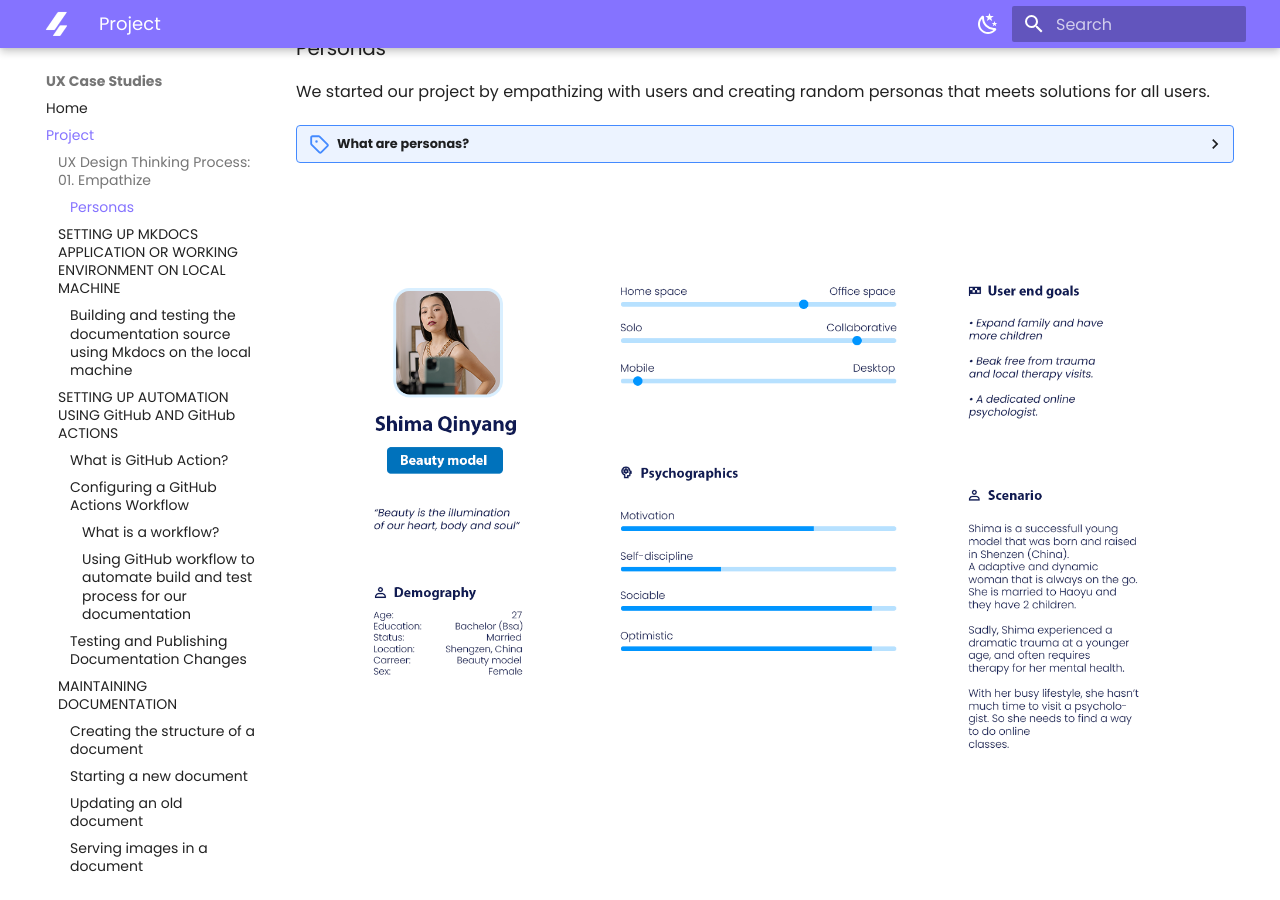
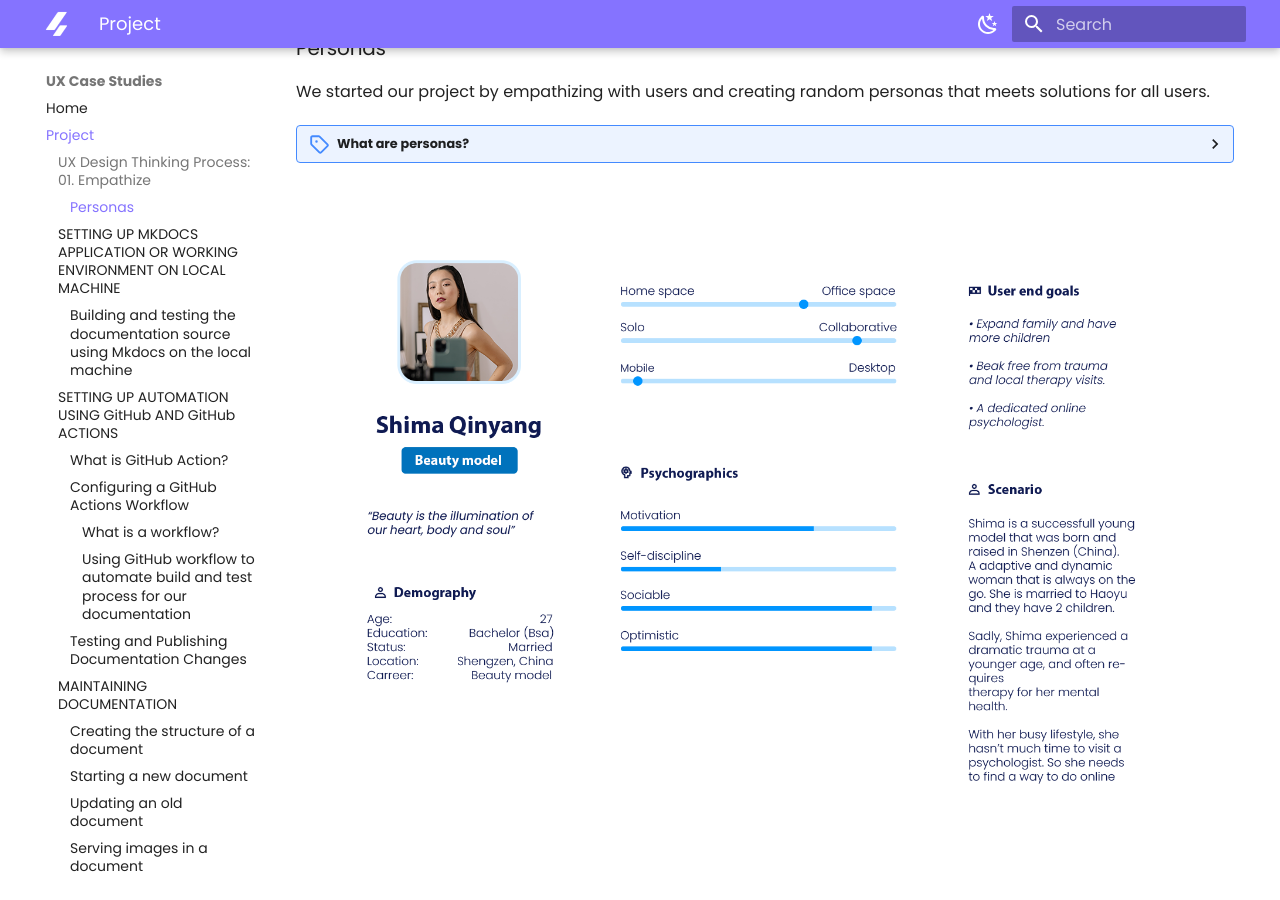
Before and after one commit to divstackio/docs-study, an MkDocs documentation site: the page built from docs/project.md, in a window 1280 px wide and 900 px high, scrolled down 716 px. Built offline with MkDocs 1.6.1 and Material for MkDocs 9.7.7, drawn with Linux system fonts in a browser that asks for light colours.

Commit message:
Update project.md

```diff
--- a/docs/project.md
+++ b/docs/project.md
@@ -35,7 +35,7 @@ We started our project by empathizing with users and creating random personas th
 </details>
 
 
-<img src="https://raw.githubusercontent.com/divstackio/docs-study/main/docs/img/persona001.png">
+<img src="https://raw.githubusercontent.com/divstackio/docs-study/main/docs/img/p001.png">
 <img src="https://raw.githubusercontent.com/divstackio/docs-study/main/docs/img/persona002.png">
 
 
```
